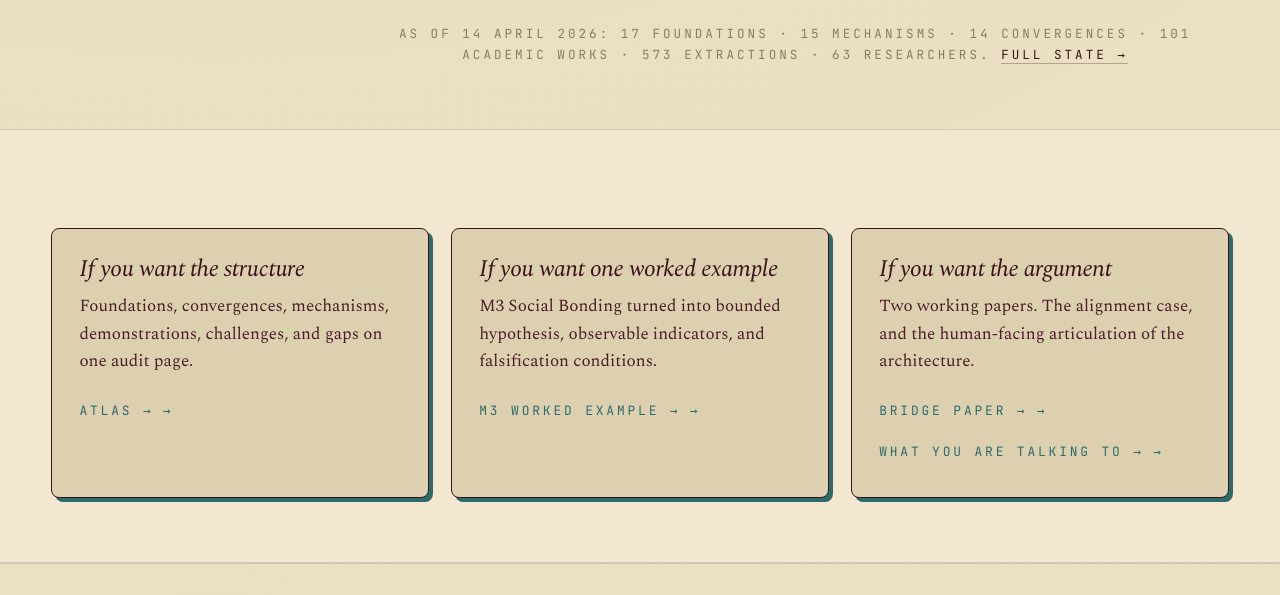
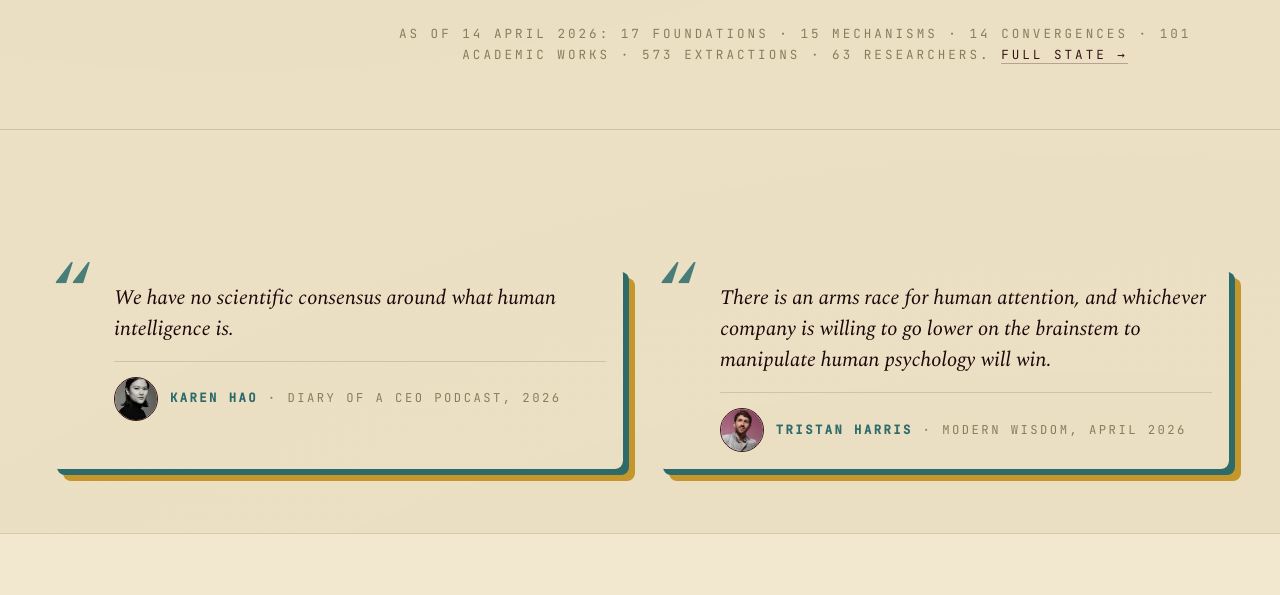
Before and after one commit to MaartenRischen/demismatch-cor, a plain HTML site: page index.html in a window 1280 px wide. Shown: the part 1820-2415 px from the top of the page. Drawn offline with nearby package versions, Linux system fonts and the light colour scheme; no server answers.

Commit message:
cor home: drop the three-doors section
Remove the "If you want the structure / one worked example / the
argument" card trio. The hero onramp already points to the two
working papers that mattered here; the rest is noise now that
the hero narrowed its calls to action.

Co-Authored-By: Claude Opus 4.6 (1M context) <noreply@anthropic.com>

```diff
--- a/index.html
+++ b/index.html
@@ -163,29 +163,6 @@
       </div>
     </section>
 
-    <section class="section section-soft" id="doors">
-      <div class="wrap">
-        <div class="door-grid">
-          <article class="door-card">
-            <h3>If you want the structure</h3>
-            <p>Foundations, convergences, mechanisms, demonstrations, challenges, and gaps on one audit page.</p>
-            <a class="button button-link" href="/atlas.html">Atlas →</a>
-          </article>
-          <article class="door-card">
-            <h3>If you want one worked example</h3>
-            <p>M3 Social Bonding turned into bounded hypothesis, observable indicators, and falsification conditions.</p>
-            <a class="button button-link" href="/operationalization/m3-attachment.html">M3 Worked Example →</a>
-          </article>
-          <article class="door-card">
-            <h3>If you want the argument</h3>
-            <p>Two working papers. The alignment case, and the human-facing articulation of the architecture.</p>
-            <a class="button button-link" href="/bridge-paper.html">Bridge Paper →</a>
-            <a class="button button-link" href="/constitutional.html" style="margin-top:0.4rem">What You Are Talking To →</a>
-          </article>
-        </div>
-      </div>
-    </section>
-
     <section class="section" id="quotes">
       <div class="wrap">
         <div class="voice-quotes">
```
